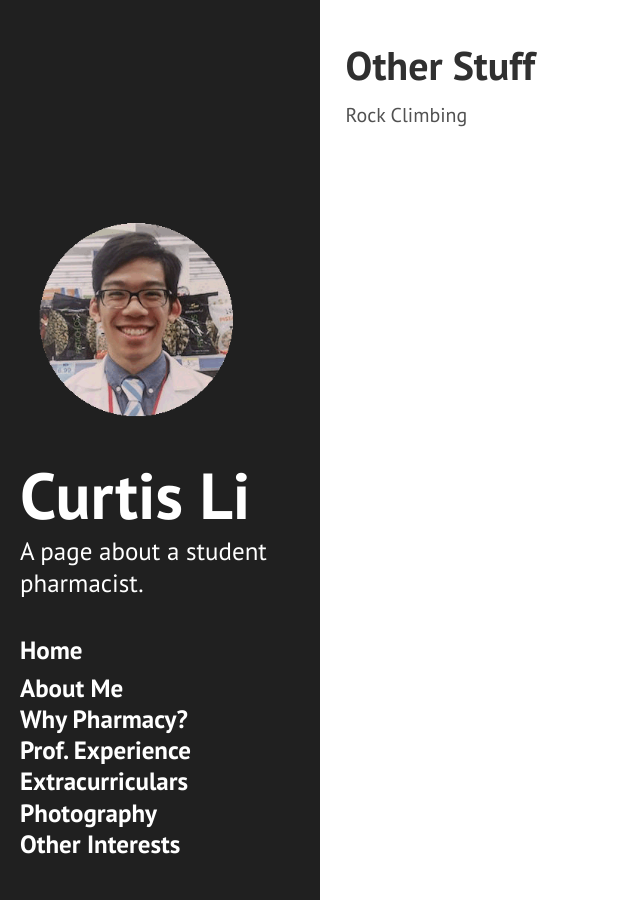
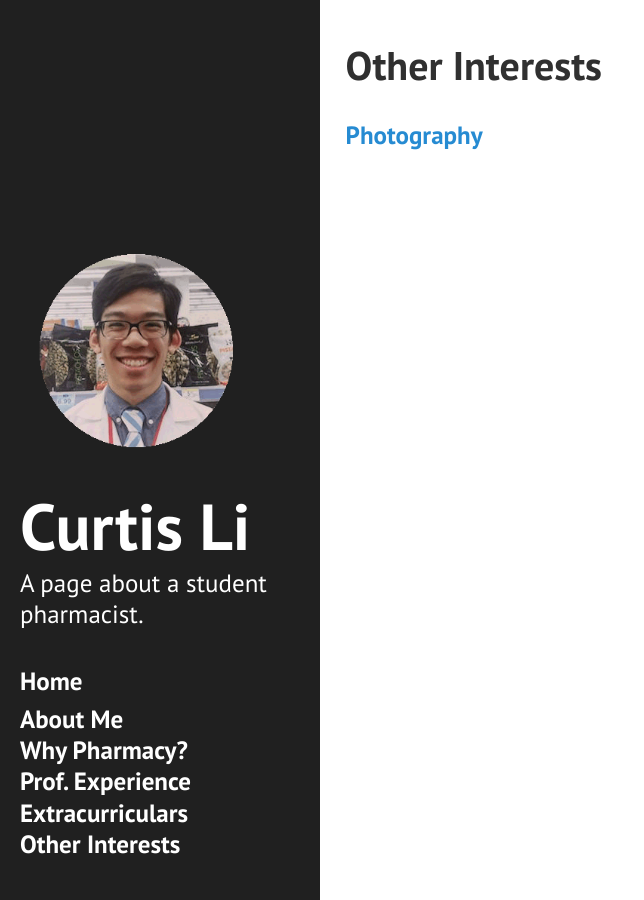
Before and after one commit to curtis-li/curtis-li.github.io, a Jekyll site: the page built from pages/Other.md, in a window 1280 px wide. Shown: the whole page, without its empty margins (0-644 px from the left). Built offline with Jekyll 4.4.1, drawn with Linux system fonts in a browser that asks for light colours; Markdown is read by kramdown in place of the engine named in the settings.

```diff
--- a/_includes/sidebar.html
+++ b/_includes/sidebar.html
@@ -30,7 +30,6 @@
       <br><a href="/pages/Why_Pharmacy">Why Pharmacy?</a>
       <br><a href="/pages/Experience">Prof. Experience</a>
       <br><a href="/pages/Extracurriculars">Extracurriculars</a>
-      <br><a href="/pages/Photography">Photography</a>
       <br><a href="/pages/Other">Other Interests</a>
 
 
--- a/pages/Other.md
+++ b/pages/Other.md
@@ -1,7 +1,7 @@
 ---
 layout: page
-title: Other Stuff
+title: Other Interests
 
 ---
 
-Rock Climbing
+###[Photography](../Photography/)
```
Also changed, not shown: pages/Experience.md (+2 -0 lines), pages/Extracurriculars.md (+5 -0 lines), pages/Photography/boop.jpeg (deleted), 1 other file.
